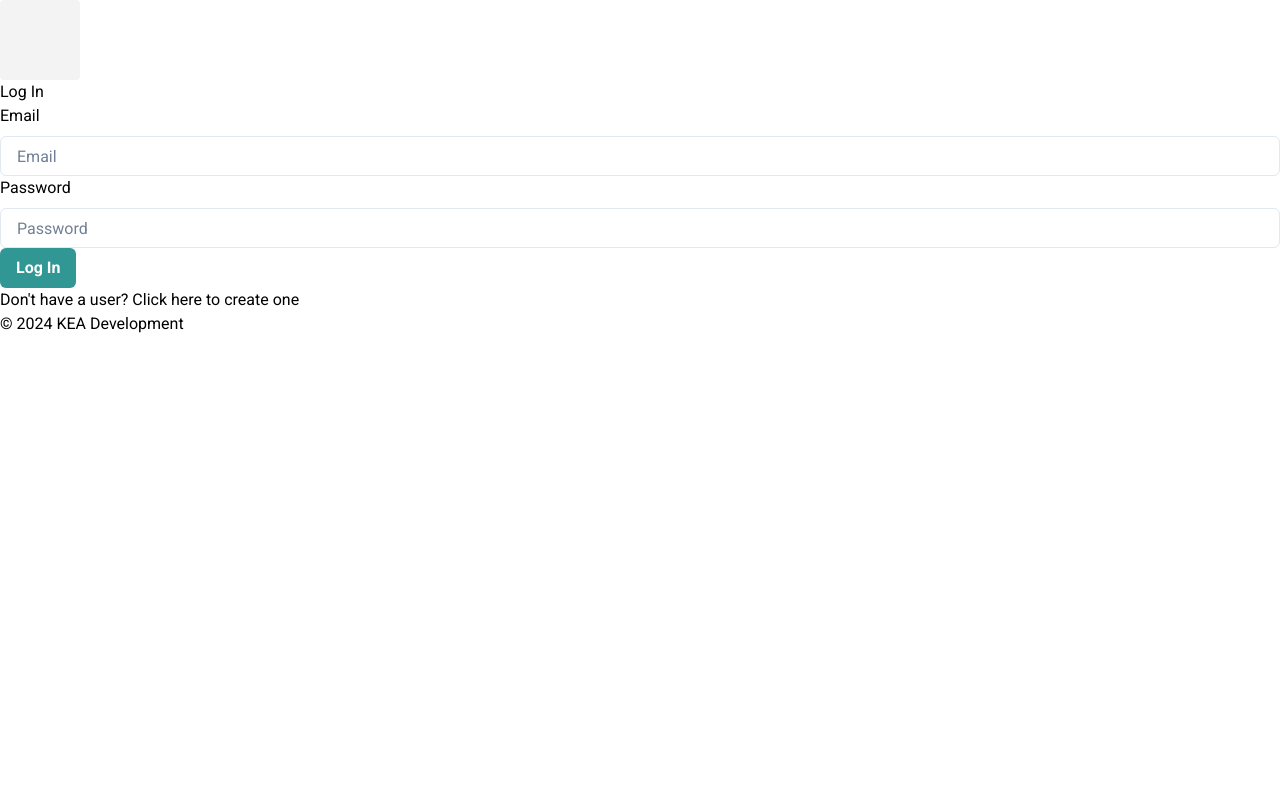
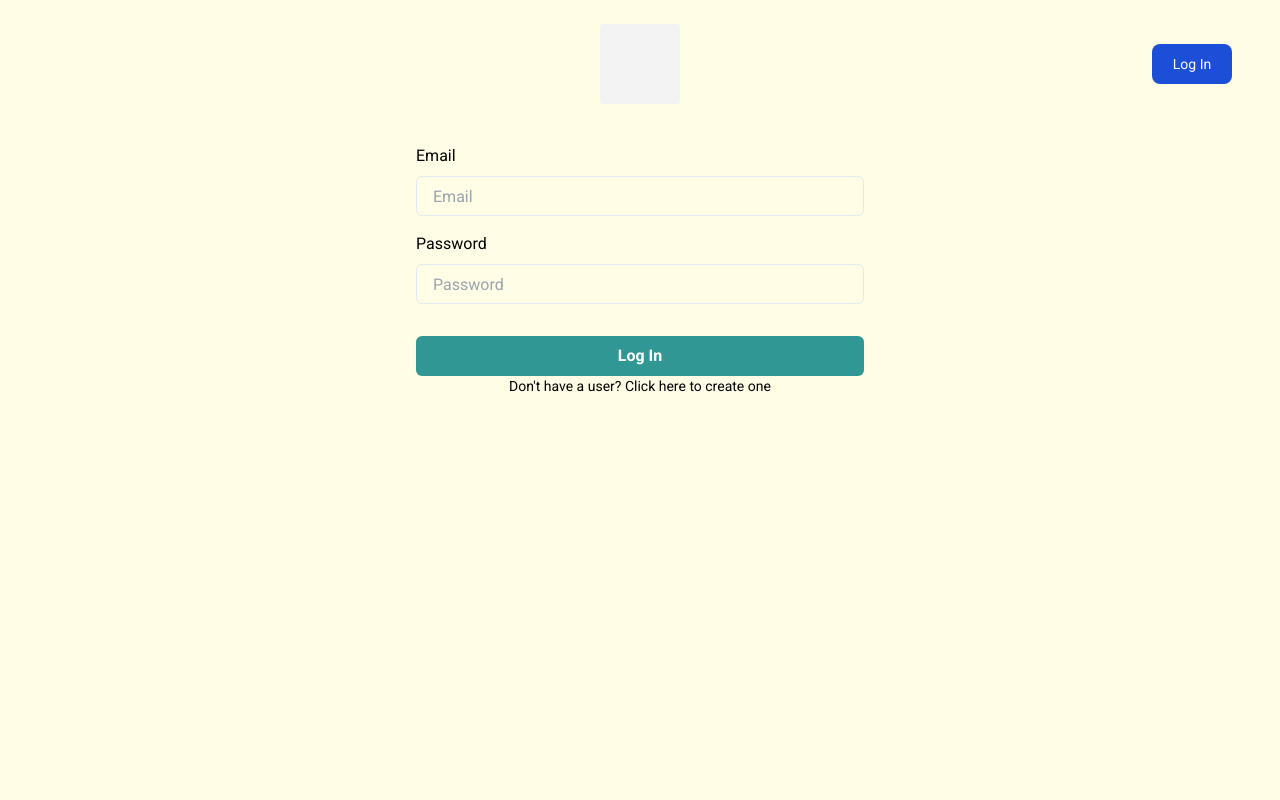
Before and after one commit to Zerkia/card_binder, a Next.js app: page /login in a window 1280 px wide. Shown: the top 800 px of the page. Built offline with nearby package versions, Linux system fonts and the light colour scheme; no server answers.

Commit message:
fixed provider error, fixed css error, fixed signup error, system features now work as intended.

```diff
--- a/package.json
+++ b/package.json
@@ -9,6 +9,7 @@
     "lint": "next lint"
   },
   "dependencies": {
+    "@chakra-ui/next-js": "^2.2.0",
     "@chakra-ui/react": "^2.8.2",
     "@emotion/react": "^11.11.4",
     "@emotion/styled": "^11.11.5",
@@ -16,7 +17,7 @@
     "axios": "^1.6.8",
     "framer-motion": "^11.2.10",
     "fuse.js": "^7.0.0",
-    "next": "14.2.2",
+    "next": "^14.2.4",
     "react": "^18",
     "react-content-loader": "^7.0.2",
     "react-dom": "^18",
--- /dev/null
+++ b/src/app/Providers.tsx
@@ -0,0 +1,9 @@
+'use client'
+
+import { ChakraProvider } from '@chakra-ui/react'
+import React from 'react'
+import theme from './theme'
+
+export function Providers({ children }: { children: React.ReactNode }) {
+  return <ChakraProvider theme={theme}>{children}</ChakraProvider>
+}
--- a/src/app/globals.css
+++ b/src/app/globals.css
@@ -2,32 +2,8 @@
 @tailwind components;
 @tailwind utilities;
 
-:root {
-  --foreground-rgb: 0, 0, 0;
-  --background-start-rgb: 255, 253, 230;
-  --background-end-rgb: 255, 253, 230;
-}
-
-@media (prefers-color-scheme: dark) {
-  :root {
-    --foreground-rgb: 255, 255, 255;
-    --background-start-rgb: 255, 253, 208;
-    --background-end-rgb: 255, 253, 208;
-  }
-}
-
-body {
-  color: rgb(var(--foreground-rgb));
-  background: linear-gradient(
-      to bottom,
-      transparent,
-      rgb(var(--background-end-rgb))
-    )
-    rgb(var(--background-start-rgb));
-}
-
-@layer utilities {
+/* @layer utilities {
   .text-balance {
     text-wrap: balance;
   }
-}
+} */
--- a/src/app/layout.tsx
+++ b/src/app/layout.tsx
@@ -1,8 +1,8 @@
 import type { Metadata } from "next";
 import { Roboto } from "next/font/google";
-import { ChakraProvider } from "@chakra-ui/react";
 import CardsProvider from "@/context/CardsProvider";
-import theme from "./theme";
+import './globals.css';
+import { Providers } from "./Providers";
 
 const roboto = Roboto({
   weight: ["100", "400", "700"],
@@ -24,11 +24,11 @@ export default function RootLayout({
   return (
     <html lang="en">
       <body className={roboto.className}>
-        <ChakraProvider theme={theme}>
+        <Providers>
           <CardsProvider>
             {children}
           </CardsProvider>
-        </ChakraProvider>
+        </Providers>
       </body>
     </html>
   );
--- a/src/app/login/page.tsx
+++ b/src/app/login/page.tsx
@@ -1,4 +1,4 @@
-'use client'
+"use client";
 
 import React from 'react';
 import { NextPage } from 'next';
@@ -13,7 +13,7 @@ const LoginPage: NextPage = () => {
 
     const handleLogin = async (data: { email: string; password: string }) => {
         const { email, password } = data;
-        const { error } = await supabase.auth.signInWithPassword({ email: email, password });
+        const { error } = await supabase.auth.signInWithPassword({ email, password });
 
         if (error) {
             toast({
--- a/src/app/page.tsx
+++ b/src/app/page.tsx
@@ -4,16 +4,20 @@ import CardList from "@/components/CardList";
 import CardSearch from "@/components/CardSearch";
 import Footer from "@/components/Footer";
 import Header from "@/components/Header";
+import { ChakraProvider } from "@chakra-ui/react";
+import theme from "./theme";
 
 
 export default function Home() {
 
   return (
     <main className="flex min-h-screen flex-col px-12 pt-6">
-      <Header />
-      <CardSearch />
-      <CardList />
-      <Footer />
-    </main>
+        <ChakraProvider theme={theme}>
+        <Header />
+        <CardSearch />
+        <CardList />
+        <Footer />
+    </ChakraProvider>
+      </main>
   );
 }
--- a/src/app/signup/page.tsx
+++ b/src/app/signup/page.tsx
@@ -1,4 +1,4 @@
-'use client';
+"use client";
 
 import React from 'react';
 import { NextPage } from 'next';
--- a/src/app/theme.ts
+++ b/src/app/theme.ts
@@ -2,24 +2,12 @@ import { extendTheme } from '@chakra-ui/react';
 
 const theme = extendTheme({
   styles: {
-    global: {
-      ':root': {
-        '--foreground-rgb': '0, 0, 0',
-        '--background-start-rgb': '255, 253, 230',
-        '--background-end-rgb': '255, 253, 230',
+    global: (props: any) => ({
+      body: {
+        color: props.colorMode === 'dark' ? '#ffffff' : '#000000',
+        backgroundColor: props.colorMode === 'dark' ? '#FFFDD0' : '#FFFDE6',
       },
-      '@media (prefers-color-scheme: dark)': {
-        ':root': {
-          '--foreground-rgb': '255, 255, 255',
-          '--background-start-rgb': '255, 253, 208',
-          '--background-end-rgb': '255, 253, 208',
-        },
-      },
-      body: {
-        color: `rgb(var(--foreground-rgb))`,
-        background: `linear-gradient(to bottom, transparent, rgb(var(--background-end-rgb))) rgb(var(--background-start-rgb))`,
-      },
-    },
+    }),
   },
   fonts: {
     body: 'Roboto, sans-serif',
```
Also changed, not shown: 1 other file (tests, documents, lock files or other folders).
